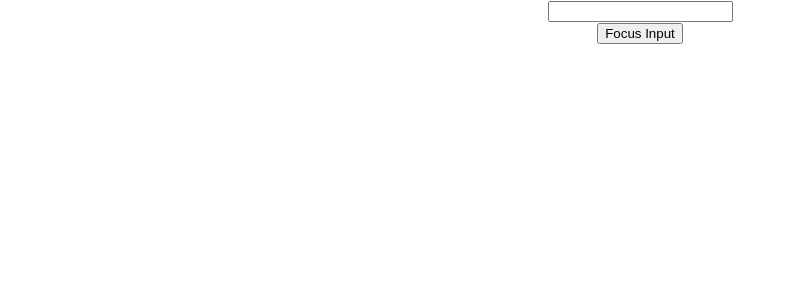
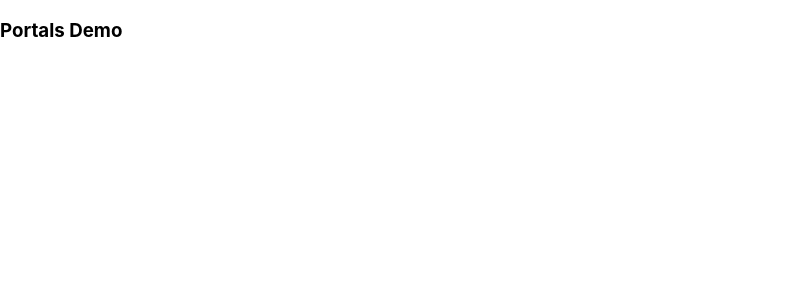
Before and after one commit to mattmc96/CodeEvolution_React, a React (Create React App) app in the folder basic/: page / in a window 1280 px wide. Shown: the top 300 px of the page, without its empty margins (0-795 px from the left). Built offline with nearby package versions, Linux system fonts and the light colour scheme.

Commit message:
portal demo

```diff
--- a/basic/public/index.html
+++ b/basic/public/index.html
@@ -29,6 +29,7 @@
   <body>
     <noscript>You need to enable JavaScript to run this app.</noscript>
     <div id="root"></div>
+    <div id="portal-root"></div>
     <!--
       This HTML file is a template.
       If you open it directly in the browser, you will see an empty page.
--- a/basic/src/App.js
+++ b/basic/src/App.js
@@ -17,6 +17,7 @@
 import ParentComp from './components/ParentComp';
 import RefsDemo from './components/RefsDemo';
 import FRinput from './components/FRParentInput';
+import PortalDemo from './components/PortalDemo';
 
 function App() {
   return (
@@ -57,7 +58,8 @@
 
       {/* <RefsDemo /> */}
 
-      <FRinput />
+      {/* <FRinput /> */}
+      <PortalDemo/>
     </div>
   );
 }
--- /dev/null
+++ b/basic/src/components/PortalDemo.js
@@ -0,0 +1,14 @@
+import React from 'react'
+import ReactDom from 'react-dom';
+
+
+function PortalDemo() {
+    return ReactDom.createPortal(
+    <h3>
+        Portals Demo
+    </h3>,
+    document.getElementById('portal-root')
+    )
+}
+
+export default PortalDemo
```
